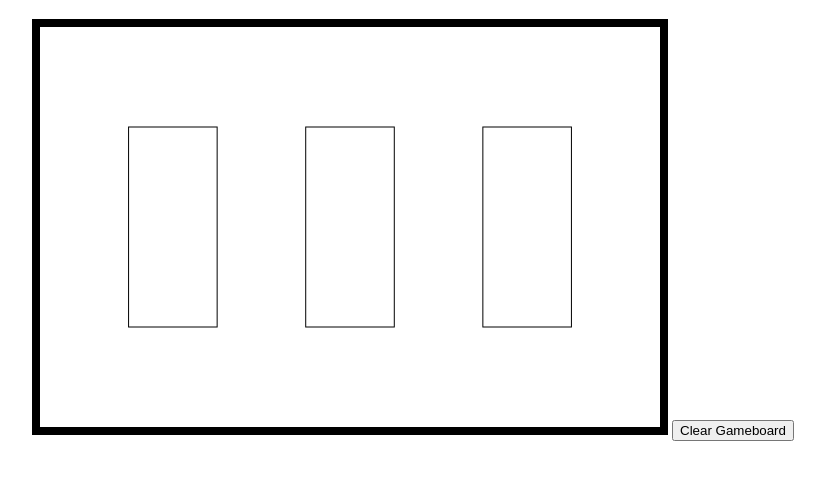
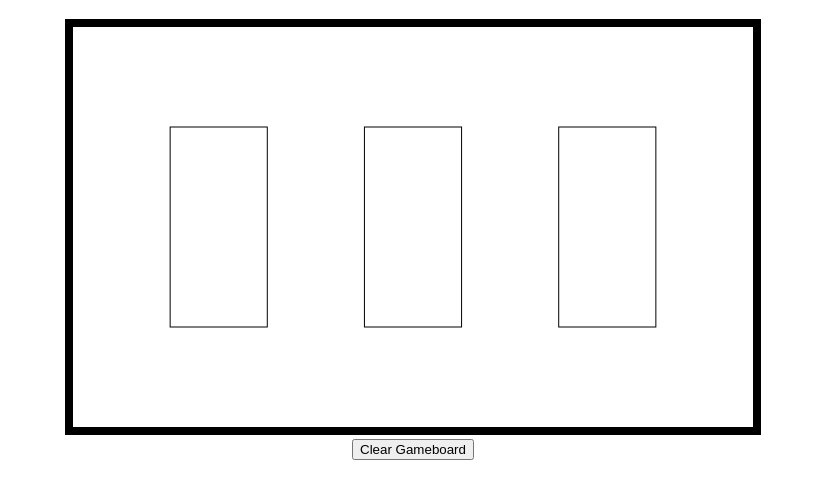
Before and after one commit to wesbasinger/tricon, a React app: page public/index.html in a window 1280 px wide. Shown: the part 159-658 px from the top of the page, without its empty margins (227-1052 px from the left). Built offline with nearby package versions, Linux system fonts and the light colour scheme.

```diff
--- a/public/index.html
+++ b/public/index.html
@@ -11,7 +11,8 @@
     <p>The game of triangle congruence</p>
     <h1>Cash: <span id="cash"></span></h1>
     <p><span id="message"></span></p>
-    <canvas id="canvas" width="620" height="400"></canvas>
+    <canvas id="canvas" width="680" height="400"></canvas>
+    <br />
     <button id="reset">Clear Gameboard</button>
   </body>
 </html>
--- /dev/null
+++ b/src/graphics.js
@@ -0,0 +1,22 @@
+const drawBoardOutline = (ctx, canvas, dividedWidth, dividedHeight) => {
+
+    ctx.clearRect(0, 0, canvas.width, canvas.height);
+
+    for (let i=0; i<3; i++) {
+
+        let x = dividedWidth + 2*i*dividedWidth;
+        let y = dividedHeight
+
+        ctx.strokeRect(x, y, dividedWidth, dividedHeight*2)
+    }
+}
+
+const drawTriangle = (ctx, triangle, origin) => {
+    ctx.beginPath();
+    ctx.moveTo(triangle.A.x + origin.x, triangle.A.y + origin.y);
+    ctx.lineTo(triangle.B.x + origin.x, triangle.B.y + origin.y);
+    ctx.lineTo(triangle.C.x + origin.x, triangle.C.y + origin.y);
+    ctx.fill();
+}
+
+export { drawBoardOutline, drawTriangle };
--- a/src/index.js
+++ b/src/index.js
@@ -1,7 +1,17 @@
 import triangles from './triangles';
+import { drawBoardOutline, drawTriangle } from './graphics';
+import { determineWinnings } from './logic';
 
 const canvas = document.getElementById('canvas');
 const ctx = canvas.getContext('2d');
+
+// vertical bounds are the same for all
+const upperBound = dividedHeight;
+const lowerBound = dividedHeight*3;
+
+// set global dimensioning
+const dividedWidth = canvas.width/7
+const dividedHeight = canvas.height/4
 
 const gameState = {
     dipSwitch : [0, 0, 0],
@@ -11,6 +21,7 @@
     cash: 1000
 }
 
+// get handles on DOM elements and do bootstrapping
 const cashSpan = document.querySelector("#cash");
 
 cashSpan.innerHTML = gameState.cash;
@@ -24,22 +35,6 @@
 })
 
 
-const dividedWidth = canvas.width/7
-const dividedHeight = canvas.height/4
-
-const drawBoardOutline = (dividedWidth, dividedHeight) => {
-
-    ctx.clearRect(0, 0, canvas.width, canvas.height);
-
-    for (let i=0; i<3; i++) {
-
-        let x = dividedWidth + 2*i*dividedWidth;
-        let y = dividedHeight
-
-        ctx.strokeRect(x, y, dividedWidth, dividedHeight*2)
-    }
-}
-
 const getMousePos = (evt) =>{
     const rect = canvas.getBoundingClientRect();
     return {
@@ -48,20 +43,14 @@
     };
 }
 
+// all the main logic for the game resides around clicks inside the canvas element
 canvas.addEventListener('click', (event) => {
 
     const mousePos = getMousePos(event);
+    const index = Math.floor(Math.random()*triangles.length)
 
-    // vertical bounds are the same for all
-    const upperBound = dividedHeight;
 
-    const lowerBound = dividedHeight*3;
-
-    if (mousePos.y < upperBound || mousePos.y > lowerBound) {
-        console.log("none");
-    } else if ((mousePos.x > dividedWidth) && ( mousePos.x < dividedWidth*2) && !gameState.firstRect) {
-
-       let index = Math.floor(Math.random()*triangles.length)
+    if ((mousePos.x > dividedWidth) && ( mousePos.x < dividedWidth*2) && !gameState.firstRect) {
 
        gameState.firstRect = index;
        gameState.dipSwitch[0] = 1;
@@ -71,11 +60,9 @@
            y: (dividedHeight + dividedHeight/2) + 50
        }
 
-       drawTriangle(triangles[index], origin)
+       drawTriangle(ctx, triangles[index], origin)
 
     } else if ((mousePos.x > dividedWidth*3) && ( mousePos.x < dividedWidth*4) && !gameState.secondRect) {
-
-        let index = Math.floor(Math.random()*triangles.length)
 
         gameState.secondRect = index;
         gameState.dipSwitch[1] = 1;
@@ -85,12 +72,11 @@
            y: (dividedHeight + dividedHeight/2) + 50
         }
 
-       drawTriangle(triangles[index], origin)
+       drawTriangle(ctx, triangles[index], origin)
 
     } else if ((mousePos.x > dividedWidth*5) && ( mousePos.x < dividedWidth*6) && !gameState.thirdRect) {
-        let index = Math.floor(Math.random()*triangles.length)
 
-        gameState.secondRect = index;
+        gameState.thirdRect = index;
         gameState.dipSwitch[2] = 1;
 
         let origin = {
@@ -98,11 +84,9 @@
             y: (dividedHeight + dividedHeight/2) + 50
         }
 
-        drawTriangle(triangles[index], origin)
+        drawTriangle(ctx, triangles[index], origin)
 
     }
-
-    console.log(gameState.dipSwitch)
 
     if((gameState.dipSwitch[0] === 1) && (gameState.dipSwitch[1] === 1) && (gameState.dipSwitch[2] === 1)) {
 
@@ -131,46 +115,9 @@
 
     messageSpan.innerHTML = "";
 
-    drawBoardOutline(dividedWidth, dividedHeight);
+    drawBoardOutline(ctx, canvas, dividedWidth, dividedHeight);
 
 }
 
 
-const drawTriangle = (triangle, origin) => {
-    ctx.beginPath();
-    ctx.moveTo(triangle.A.x + origin.x, triangle.A.y + origin.y);
-    ctx.lineTo(triangle.B.x + origin.x, triangle.B.y + origin.y);
-    ctx.lineTo(triangle.C.x + origin.x, triangle.C.y + origin.y);
-    ctx.fill();
-}
-
-const determineWinnings = ({firstRect, secondRect, thirdRect}) => {
-    // all three rectangles are same
-    if ((firstRect === secondRect) && (secondRect === thirdRect)) {
-        return {
-            winnings: 5000,
-            message: "Jackpot!"
-        }
-    } else if ((firstRect === secondRect) ||
-                (firstRect === thirdRect) ||
-                (secondRect === thirdRect)) {
-        return {
-            winnings: 1000,
-            message: "Lucky pair!"
-        }
-    } else if ((firstRect !== secondRect) &&
-                (firstRect !== thirdRect) &&
-                (secondRect !== thirdRect)){
-        return {
-            winnings: 500,
-            message: "Wild Three!"
-        }
-    } else {
-        return {
-            winnings: -200,
-            message: "LP - go drink a juicebox!"
-        }
-    }
-}
-
-drawBoardOutline(dividedWidth, dividedHeight);
+drawBoardOutline(ctx, canvas, dividedWidth, dividedHeight);
--- /dev/null
+++ b/src/logic.js
@@ -0,0 +1,33 @@
+const determineWinnings = ({firstRect, secondRect, thirdRect}) => {
+    // all three rectangles are same
+    console.log("first rect " + firstRect);
+    console.log("second rect " + secondRect);
+    console.log("third rect" + thirdRect)
+    if ((firstRect === secondRect) && (secondRect === thirdRect)) {
+        return {
+            winnings: 5000,
+            message: "Jackpot!"
+        }
+    } else if ((firstRect === secondRect) ||
+                (firstRect === thirdRect) ||
+                (secondRect === thirdRect)) {
+        return {
+            winnings: 1000,
+            message: "Lucky pair!"
+        }
+    } else if ((firstRect !== secondRect) &&
+                (firstRect !== thirdRect) &&
+                (secondRect !== thirdRect)){
+        return {
+            winnings: 500,
+            message: "Wild Three!"
+        }
+    } else {
+        return {
+            winnings: -200,
+            message: "LP - go drink a juicebox!"
+        }
+    }
+}
+
+export { determineWinnings}
```
